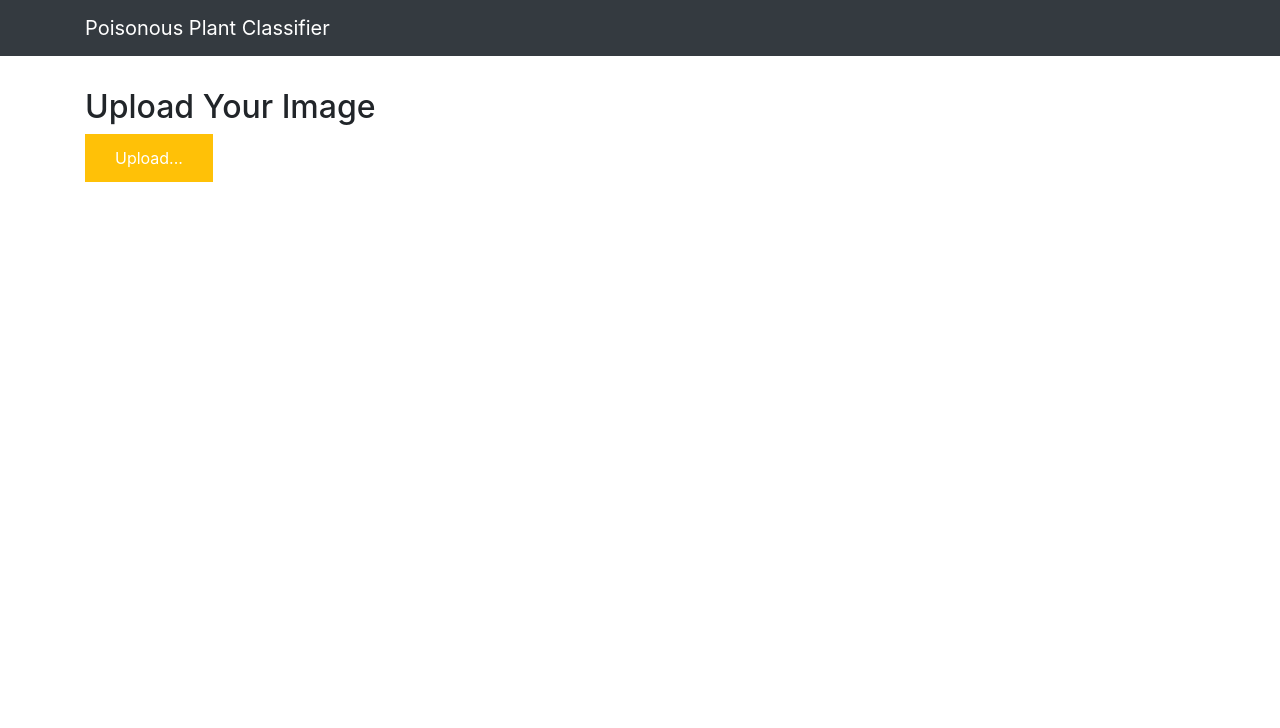
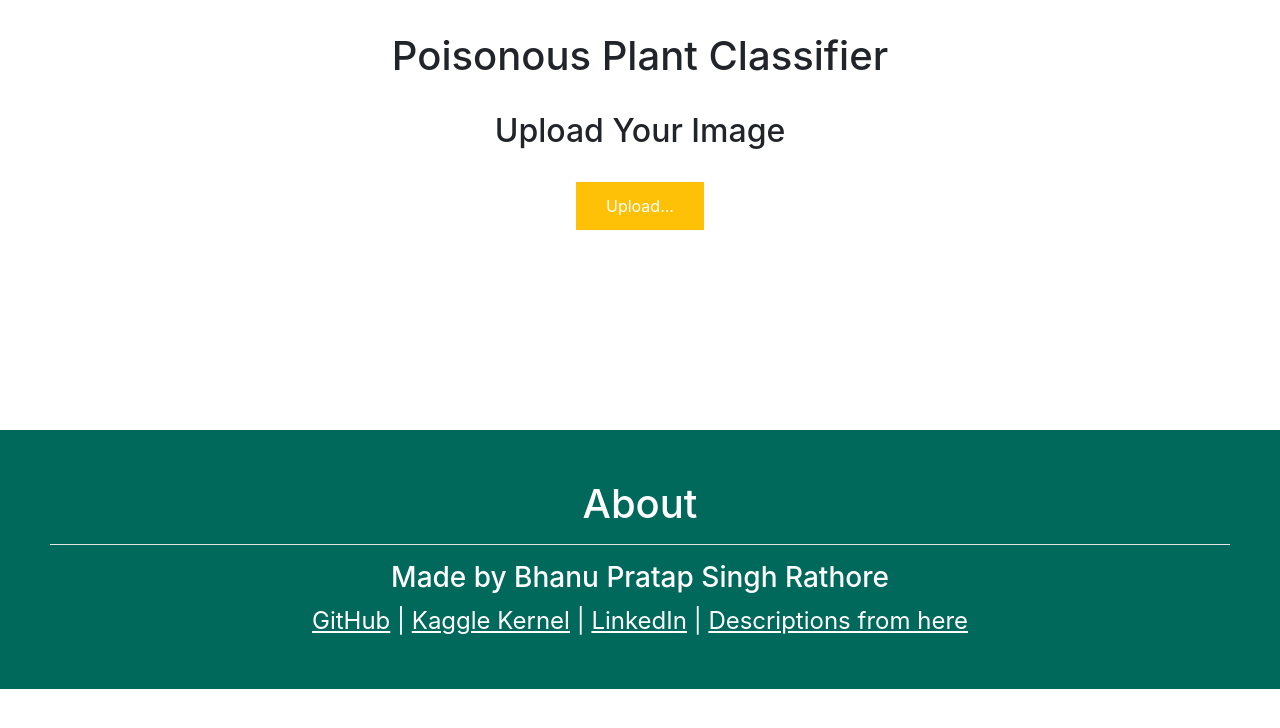
Before and after one commit to NitronR/Poisonous-Plant-Classifier, a Flask app: page / in a window 1280 px wide. Shown: the top 728 px of the page. Run offline with Flask 2, Linux system fonts and the light colour scheme; parts of the project's set-up code (start-up, migrations or seed data) failed here and were passed over; some libraries are stand-ins or nearby versions.

Commit message:
readme, styling, about, descriptions

```diff
--- a/static/css/main.css
+++ b/static/css/main.css
@@ -4,8 +4,9 @@
     position: relative;
     border: 5px solid #F8F8F8;
     box-shadow: 0px 2px 4px 0px rgba(0, 0, 0, 0.1);
-    margin-top: 1em;
-    margin-bottom: 1em;
+    margin-top: 2em;
+    margin-bottom: 2em;
+    margin: auto;
 }
 
 .img-preview>div {
@@ -20,7 +21,7 @@ input[type="file"] {
     display: none;
 }
 
-.upload-label{
+.upload-label {
     display: inline-block;
     padding: 12px 30px;
     background: #ffc107;
@@ -30,21 +31,46 @@ input[type="file"] {
     cursor: pointer;
 }
 
-.upload-label:hover{
+.upload-label:hover {
     background: #34495E;
     color: #39D2B4;
 }
 
 .loader {
-    border: 8px solid #f3f3f3; /* Light grey */
-    border-top: 8px solid #3498db; /* Blue */
+    border: 8px solid #f3f3f3;
+    /* Light grey */
+    border-top: 8px solid #3498db;
+    /* Blue */
     border-radius: 50%;
     width: 50px;
     height: 50px;
     animation: spin 1s linear infinite;
+    margin: auto;
 }
 
 @keyframes spin {
-    0% { transform: rotate(0deg); }
-    100% { transform: rotate(360deg); }
+    0% {
+        transform: rotate(0deg);
+    }
+    100% {
+        transform: rotate(360deg);
+    }
 }
+
+#about {
+    background-color: #00695c;
+    width: 100%;
+    padding: 50px;
+    text-align: center;
+    color: white;
+    font-size: 1.5em;
+}
+
+#about a {
+    color: white;
+    text-decoration: underline;
+}
+
+#result{
+    font-size: 1.5em;
+}
--- a/static/js/main.js
+++ b/static/js/main.js
@@ -1,3 +1,14 @@
+let plantInfos = {
+    'lilies': "While they're most popular around Easter, lilies in the Hemerocallis genus endanger cats even after spring. That includes common tiger and daylily varieties. Eating just a small amount can lead to acute kidney failure or death.",
+    'rhubarb': "The garden vegetable's stems do make for delicious pies. Just don't try using leaves. Eating too much will shut down the kidneys, occasionally proving fatal.",
+    'oleander': 'Eating only a small part of this plant (which flowers in white, pink, or red) can be fatal. In one case, just one leaf was enough to harm a child. Symptoms of poisoning include drowsiness, slowed heart rate, and shaking.',
+    'castor_oil_plant': 'Castor oil plays a part in many home remedies, but the actual plant itself is more likely to kill you than cure you. The seeds contain one of the most poisonous naturally occuring substances known to man, according to Cornell University College of Agriculture and Life Sciences. Just one seed can kill a child, as the toxic protein ricin can cause severe dehydration from vomiting and diarrhea.',
+    'dieffenbachia': 'Also known as dumb cane and elephant ear can become deadly if ingested, causing the airways to swell shut. Even brushing against it can cause burning or itching.',
+    'foxglove': "Don't let the pretty colors fool you. These bell-shaped blooms and their berries entice kids, but contain a compound used for treating heart failure. Eating them is like \"taking an unregulated dose of heart medicine,\" according to Poison Control.",
+    'wisteria': 'Thankfully this climbing vine rarely harms humans, but the seed pods are toxic to dogs, cats, and horses. Head to the vet if you develop symptoms like vomiting or diarrhea.',
+    'lily_of_the_valley': 'Breaking Bad fans will remember that Walter White used this sweet-looking plant for some not-so-sweet deeds. Consuming its toxic compounds — called cardiac glycosides — can send people to the hospital with symptoms like dizziness, vomiting, rashes, and diarrhea. If left untreated, those little bells can even cause death.'
+}
+
 $(document).ready(function () {
     // Init
     $('.image-section').hide();
@@ -48,6 +59,7 @@ $(document).ready(function () {
                 if (data.prob > 0.8) {
                     $('#result').html('<b>Prediction:</b>  ' + formatName(data.result));
                     $('#result').append('<br/><b>Surity:</b>  ' + round(data.prob * 100) + '%');
+                    $('#result').append('<br/><b>Description:</b>  ' + plantInfos[data.result]);
                 } else {
                     $('#result').text('Not sure what this is.');
                 }
--- a/templates/base.html
+++ b/templates/base.html
@@ -6,21 +6,19 @@
     <meta http-equiv="X-UA-Compatible" content="ie=edge">
     <title>Poisonous plant classifier</title>
     <link href="https://cdn.bootcss.com/bootstrap/4.0.0/css/bootstrap.min.css" rel="stylesheet">
+    <link href="https://cdnjs.cloudflare.com/ajax/libs/animate.css/3.7.0/animate.min.css" rel="stylesheet">
     <script src="https://cdn.bootcss.com/popper.js/1.12.9/umd/popper.min.js"></script>
     <script src="https://cdn.bootcss.com/jquery/3.3.1/jquery.min.js"></script>
     <script src="https://cdn.bootcss.com/bootstrap/4.0.0/js/bootstrap.min.js"></script>
     <link href="{{ url_for('static', filename='css/main.css') }}" rel="stylesheet">
+
+    {% block head %}
+
+    {% endblock %}
 </head>
 
 <body>
-    <nav class="navbar navbar-dark bg-dark">
-        <div class="container">
-            <a class="navbar-brand" href="#">Poisonous Plant Classifier</a>
-        </div>
-    </nav>
-    <div class="container">
-        <div id="content" style="margin-top:2em">{% block content %}{% endblock %}</div>
-    </div>
+    <div id="content" style="margin-top:2em;text-align:center">{% block content %}{% endblock %}</div>
 </body>
 
 <footer>
--- a/templates/index.html
+++ b/templates/index.html
@@ -1,8 +1,24 @@
-{% extends "base.html" %} {% block content %}
+{% extends "base.html" %}
 
+{% block head %}
+<style>
+    .animated {
+        display: inline-block;
+    }
+</style>
+{% endblock %}
+
+{% block content %}
+<div class='container'>
+    <h1>
+        <div class='animated fadeInLeft'>Poisonous</div>
+        <div class='animated fadeInDown'>Plant</div>
+        <div class='animated fadeInRight'>Classifier</div>
+    </h1>
+    <br>
     <h2>Upload Your Image</h2>
-
-<div>
+    <br>
+    <div style="min-height:200px;">
         <form id="upload-file" method="post" enctype="multipart/form-data">
             <label for="imageUpload" class="upload-label">
                 Upload...
@@ -10,11 +26,12 @@
             <input type="file" name="file" id="imageUpload" accept=".png, .jpg, .jpeg">
         </form>
 
-    <div class="image-section" style="display:none;">
+        <div class="image-section" style="display:none;text-align:center;">
             <div class="img-preview">
                 <div id="imagePreview">
                 </div>
             </div>
+            <br>
             <div>
                 <button type="button" class="btn btn-primary btn-lg " id="btn-predict">Predict!</button>
             </div>
@@ -25,7 +42,19 @@
         <div id="result">
             <span> </span>
         </div>
+    </div>
+</div>
+<br>
+<br>
+<div id='about'>
+    <h1>About</h1>
+    <hr color='white'>
 
+    <h3>Made by Bhanu Pratap Singh Rathore</h3>
+    <a href="https://github.com/NitronR/Poisonous-Plant-Classifier">GitHub</a> |
+    <a href="https://www.kaggle.com/nitron/poisonous-plant-classifier">Kaggle Kernel</a> |
+    <a href="https://www.linkedin.com/in/bhanu-psr/">LinkedIn</a> |
+    <a href="https://www.goodhousekeeping.com/home/gardening/advice/g1174/deadly-poisonous-plants">Descriptions from here</a><br>
 </div>
 
 {% endblock %}
```
Also changed, not shown: README.md. Lines whose indentation alone changed are shown as unchanged.
